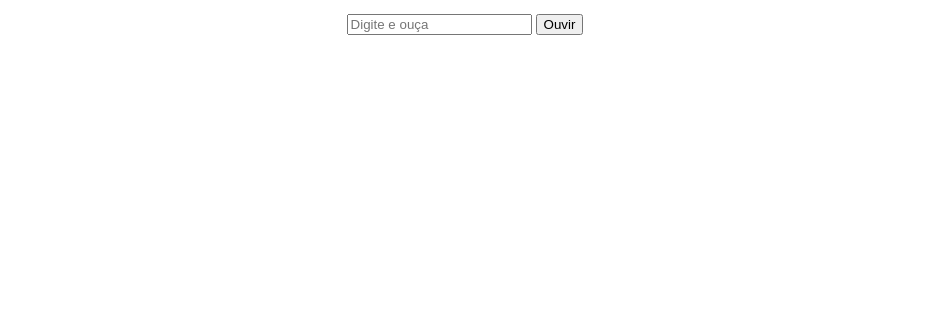
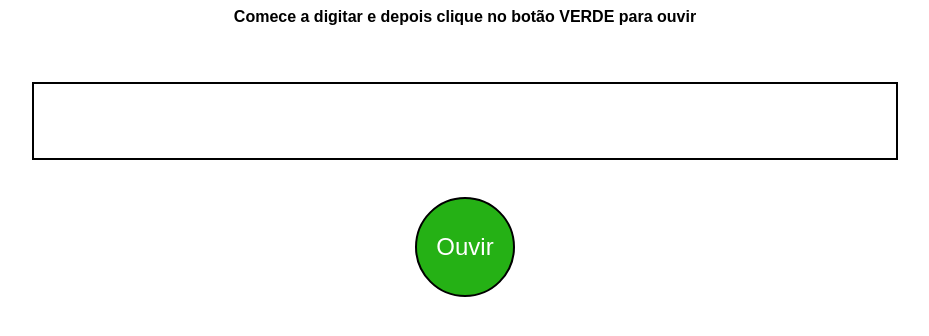
Before and after one commit to tiagocharo/voice-elements, a plain HTML site: page index.html in a window 1280 px wide. Shown: the whole page, without its empty margins (175-1104 px from the left). Drawn offline with Linux system fonts and the light colour scheme.

Commit message:
update css

```diff
--- a/index.html
+++ b/index.html
@@ -5,17 +5,40 @@
         <link rel="import" href="bower_components/voice-elements/dist/voice-player.html">
         <link rel="import" href="bower_components/voice-elements/dist/voice-recognition.html">
         <style>
+            h2 {
+                text-align: center;
+                font-family: Arial, Helvetica, sans-serif;
+                font-size: 100%;
+            }
             fieldset {
                 border: none;
                 text-align: center;
             }
+            #player-input {
+                border: 2px solid #000;
+                width: 70%;
+                height: 10%;
+                margin: 3% auto;
+                display: block;
+                font-size: 2em;
+            }
+            #player-submit {
+                height: 100px;
+                width: 100px;
+                border: 2px solid #000;
+                background: #25b115;
+                border-radius: 50%;
+                font-size: 1.5em;
+                color: #fff;
+            }
+
         </style>
     </head>
     <body>
-        <voice-player autoplay accent="pt-BR" text="Bem-vindo, comece a digitar!"></voice-player>
+        <h2>Comece a digitar e depois clique no botão VERDE para ouvir</h2>
         <form id="player-form" class="pure-form">
             <fieldset>
-                <input id="player-input" type="text" placeholder="Digite e ouça">
+                <input id="player-input" type="text">
                 <button id="player-submit" class="pure-button pure-button-primary">Ouvir</button>
             </fieldset>
         </form>
```
